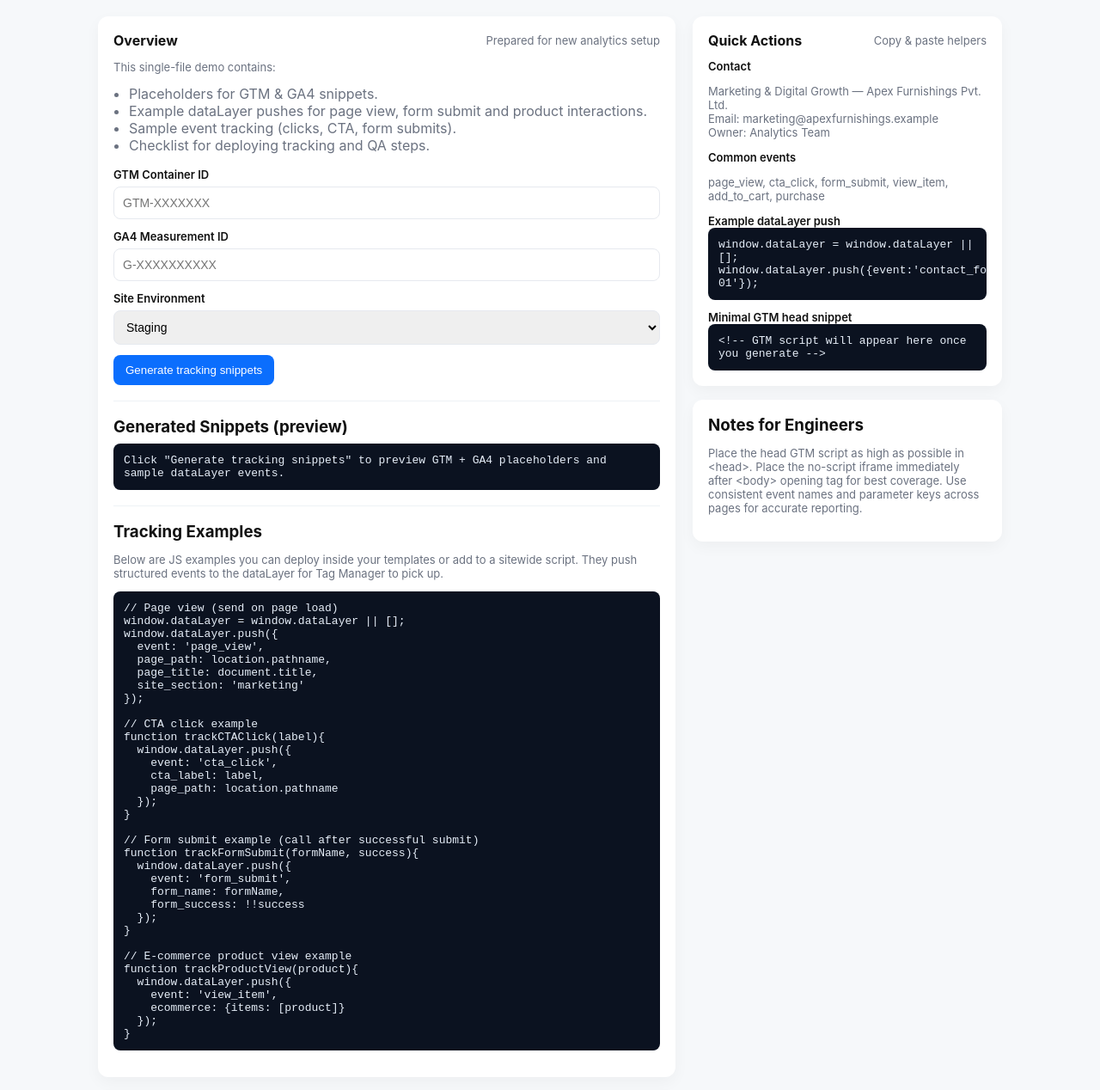
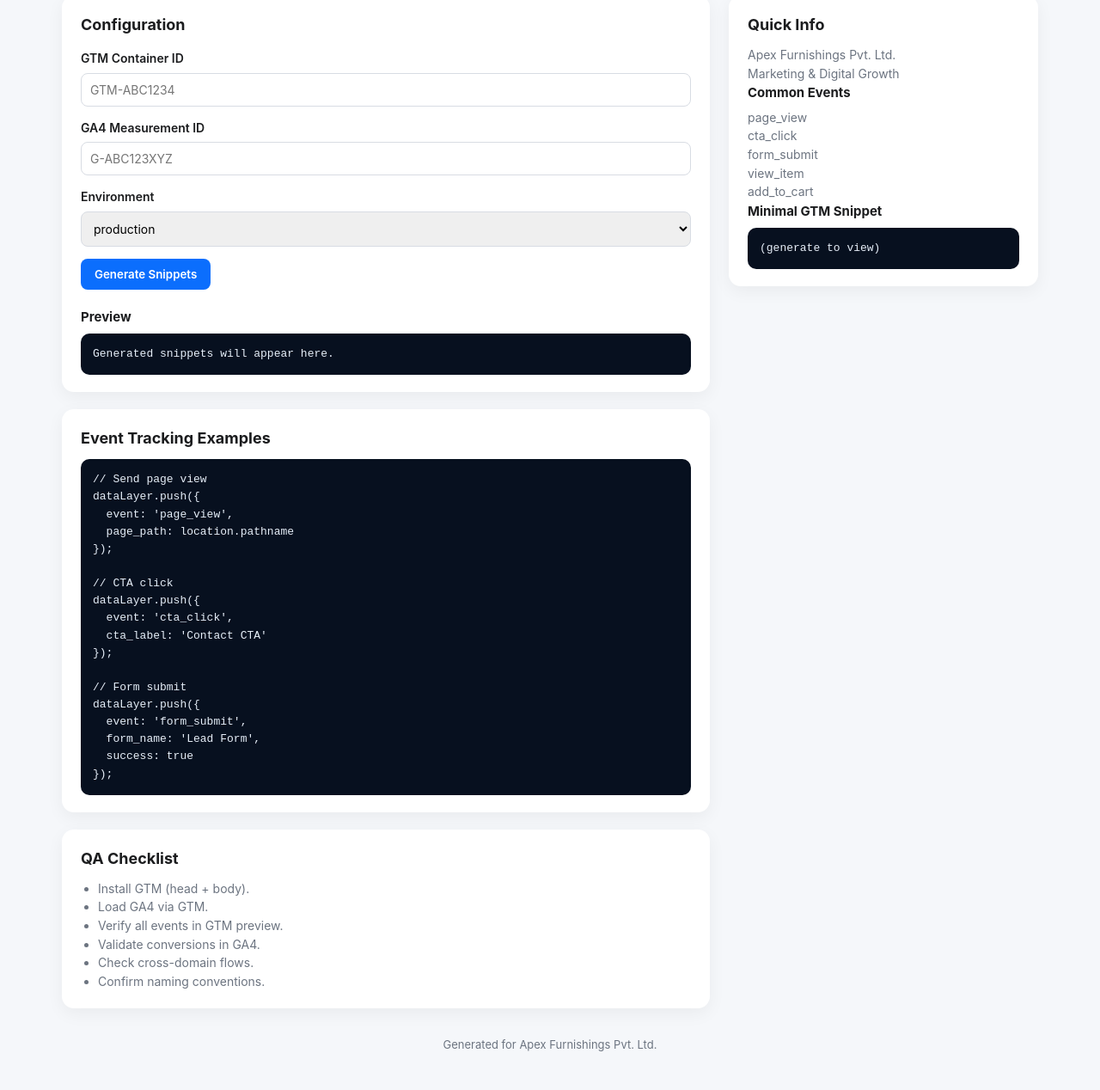
Before and after one commit to rahulchiliveri/ekaur, a plain HTML site: page index.html in a window 1280 px wide. Shown: the part 135-1403 px from the top of the page at 86% size. Drawn offline with Linux system fonts and the light colour scheme.

Commit message:
Update index.html

```diff
--- a/index.html
+++ b/index.html
@@ -3,215 +3,137 @@
 <head>
   <meta charset="utf-8">
   <meta name="viewport" content="width=device-width,initial-scale=1">
-  <title>Apex Furnishings Pvt. Ltd. — Marketing & Digital Growth</title>
-  <meta name="description" content="Analytics & tracking support landing page for Apex Furnishings Pvt. Ltd. — New analytics setup and tracking support (Marketing & Digital Growth).">
+  <title>Apex Furnishings — Analytics Setup & Tracking</title>
+  <meta name="description" content="Landing page for Apex Furnishings Pvt. Ltd. to demonstrate new analytics setup, GA4, GTM, and tracking support.">
   <style>
-    :root{--bg:#f6f8fa;--card:#ffffff;--accent:#0b6efd;--muted:#6b7280}
-    *{box-sizing:border-box}
-    body{font-family:Inter, system-ui, -apple-system, 'Segoe UI', Roboto, 'Helvetica Neue', Arial; margin:0;background:var(--bg);color:#111}
-    .container{max-width:1100px;margin:36px auto;padding:24px}
-    header{display:flex;align-items:center;gap:16px}
-    .logo{width:72px;height:72px;border-radius:12px;background:linear-gradient(135deg,#e6f0ff,#eaf7ff);display:flex;align-items:center;justify-content:center;font-weight:700;color:var(--accent)}
-    h1{margin:0;font-size:20px}
-    p.lead{margin:6px 0 0;color:var(--muted)}
+    :root{--primary:#0b6efd;--bg:#f5f7fa;--card:#ffffff;--text:#1b1c1e;--muted:#6c7480}
+    *{box-sizing:border-box;margin:0;padding:0;font-family:Inter,system-ui,Arial}
+    body{background:var(--bg);color:var(--text);line-height:1.55}
+    .container{max-width:1200px;margin:auto;padding:32px}
 
-    .grid{display:grid;grid-template-columns:1fr 360px;gap:20px;margin-top:22px}
-    .card{background:var(--card);padding:18px;border-radius:12px;box-shadow:0 6px 18px rgba(12,15,25,0.04)}
+    header{display:flex;align-items:center;gap:18px;margin-bottom:28px}
+    .logo{width:70px;height:70px;border-radius:14px;background:linear-gradient(135deg,#e0f0ff,#f0f8ff);display:flex;align-items:center;justify-content:center;font-weight:700;font-size:22px;color:var(--primary)}
+    h1{font-size:24px;font-weight:700}
+    .lead{color:var(--muted);margin-top:4px}
 
-    .section-title{display:flex;justify-content:space-between;align-items:center;margin-bottom:12px}
-    .section-title h2{font-size:16px;margin:0}
-    .small{font-size:13px;color:var(--muted)}
+    .grid{display:grid;grid-template-columns:1fr 360px;gap:22px}
+    .card{background:var(--card);padding:20px 22px;border-radius:14px;box-shadow:0 6px 20px rgba(0,0,0,0.05)}
+    h2{font-size:18px;margin-bottom:10px}
+    h3{font-size:15px;margin-bottom:6px}
 
-    .sample-code{background:#0b1220;color:#e6eef8;padding:12px;border-radius:8px;font-family:monospace;font-size:13px;overflow:auto}
+    .sample{background:#07101f;color:#e6eef8;padding:14px;border-radius:10px;font-family:monospace;font-size:13px;white-space:pre;overflow:auto;margin-top:8px}
 
-    label{display:block;font-weight:600;margin-top:12px;font-size:13px}
-    input,select,textarea{width:100%;padding:10px;border:1px solid #e6e9ef;border-radius:8px;margin-top:6px;font-size:14px}
-    textarea{min-height:110px}
-    .btn{display:inline-block;padding:10px 14px;background:var(--accent);color:#fff;border-radius:8px;border:0;cursor:pointer;margin-top:12px}
+    label{font-size:14px;font-weight:600;margin-top:14px;display:block}
+    input,select,textarea{width:100%;padding:10px;border-radius:8px;border:1px solid #d8dce3;font-size:14px;margin-top:6px}
+    .btn{margin-top:14px;background:var(--primary);color:#fff;border:0;padding:10px 16px;border-radius:8px;font-weight:600;cursor:pointer}
 
-    ul.checklist{padding-left:18px;margin:8px 0;color:var(--muted)}
-    footer{margin-top:18px;color:var(--muted);font-size:13px;text-align:center}
+    ul{padding-left:20px;margin-top:8px;color:var(--muted);font-size:14px}
 
-    @media (max-width:900px){.grid{grid-template-columns:1fr}}
+    footer{text-align:center;margin-top:32px;color:var(--muted);font-size:13px}
+
+    @media(max-width:900px){.grid{grid-template-columns:1fr}}
   </style>
 </head>
 <body>
 <div class="container">
+
   <header>
     <div class="logo">AF</div>
     <div>
-      <h1>Apex Furnishings Pvt. Ltd. — Analytics & Tracking</h1>
-      <p class="lead">Department: Marketing & Digital Growth — Issue: New Analytics Setup & Tracking Support</p>
+      <h1>Apex Furnishings — Analytics & Tracking Setup</h1>
+      <p class="lead">Marketing & Digital Growth • New Analytics Setup & Tracking Support</p>
     </div>
   </header>
 
   <div class="grid">
-    <!-- MAIN COLUMN -->
     <div>
       <div class="card">
-        <div class="section-title">
-          <h2>Overview</h2>
-          <span class="small">Prepared for new analytics setup</span>
-        </div>
-        <p class="small">This single-file demo contains:
-          <ul class="checklist">
-            <li>Placeholders for GTM & GA4 snippets.</li>
-            <li>Example dataLayer pushes for page view, form submit and product interactions.</li>
-            <li>Sample event tracking (clicks, CTA, form submits).</li>
-            <li>Checklist for deploying tracking and QA steps.</li>
-          </ul>
-        </p>
+        <h2>Configuration</h2>
 
-        <div style="margin-top:12px">
-          <label>GTM Container ID</label>
-          <input id="gtmId" placeholder="GTM-XXXXXXX">
+        <label>GTM Container ID</label>
+        <input id="gtmId" placeholder="GTM-ABC1234" />
 
-          <label>GA4 Measurement ID</label>
-          <input id="ga4Id" placeholder="G-XXXXXXXXXX">
+        <label>GA4 Measurement ID</label>
+        <input id="ga4Id" placeholder="G-ABC123XYZ" />
 
-          <label>Site Environment</label>
-          <select id="env">
-            <option value="staging">Staging</option>
-            <option value="production">Production</option>
-          </select>
+        <label>Environment</label>
+        <select id="env"><option>production</option><option>staging</option></select>
 
-          <button class="btn" onclick="generateSnippets()">Generate tracking snippets</button>
-        </div>
+        <button class="btn" onclick="generateSnippets()">Generate Snippets</button>
 
-        <hr style="margin:18px 0;border:none;border-top:1px solid #eef2f6">
+        <h3 style="margin-top:20px">Preview</h3>
+        <div class="sample" id="preview">Generated snippets will appear here.</div>
+      </div>
 
-        <div>
-          <h3 style="margin:0 0 8px 0">Generated Snippets (preview)</h3>
-          <div class="sample-code" id="snippetPreview">Click "Generate tracking snippets" to preview GTM + GA4 placeholders and sample dataLayer events.</div>
-        </div>
-
-        <hr style="margin:18px 0;border:none;border-top:1px solid #eef2f6">
-
-        <div>
-          <h3 style="margin:0 0 8px 0">Tracking Examples</h3>
-          <p class="small">Below are JS examples you can deploy inside your templates or add to a sitewide script. They push structured events to the dataLayer for Tag Manager to pick up.</p>
-
-<pre class="sample-code">// Page view (send on page load)
-window.dataLayer = window.dataLayer || [];
-window.dataLayer.push({
+      <div class="card" style="margin-top:20px">
+        <h2>Event Tracking Examples</h2>
+        <div class="sample">// Send page view
+dataLayer.push({
   event: 'page_view',
-  page_path: location.pathname,
-  page_title: document.title,
-  site_section: 'marketing'
+  page_path: location.pathname
 });
 
-// CTA click example
-function trackCTAClick(label){
-  window.dataLayer.push({
-    event: 'cta_click',
-    cta_label: label,
-    page_path: location.pathname
-  });
-}
+// CTA click
+dataLayer.push({
+  event: 'cta_click',
+  cta_label: 'Contact CTA'
+});
 
-// Form submit example (call after successful submit)
-function trackFormSubmit(formName, success){
-  window.dataLayer.push({
-    event: 'form_submit',
-    form_name: formName,
-    form_success: !!success
-  });
-}
-
-// E-commerce product view example
-function trackProductView(product){
-  window.dataLayer.push({
-    event: 'view_item',
-    ecommerce: {items: [product]}
-  });
-}
-</pre>
-
-        </div>
-
+// Form submit
+dataLayer.push({
+  event: 'form_submit',
+  form_name: 'Lead Form',
+  success: true
+});</div>
       </div>
 
-      <div class="card" style="margin-top:18px">
-        <div class="section-title"><h2>Implementation & QA Checklist</h2><span class="small">Copy these into your deployment checklist</span></div>
-        <ul class="checklist">
-          <li>Install GTM container snippet on all pages (head + body).</li>
-          <li>Install GA4 via GTM (use Measurement ID in GA4 tag or use gtag if preferred).</li>
-          <li>Verify dataLayer pushes appear in preview mode for each event type.</li>
-          <li>Test key conversion events: contact form, phone click, brochure download, product view, add-to-cart.</li>
-          <li>Set up appropriate GA4 events & conversions via GTM or directly in GA4.</li>
-          <li>Test cross-domain and referral exclusions if using external payment or partner flows.</li>
-          <li>Document event naming, parameters and owner for each event.</li>
-          <li>Confirm data retention and user-ID strategy with legal/privacy team.</li>
+      <div class="card" style="margin-top:20px">
+        <h2>QA Checklist</h2>
+        <ul>
+          <li>Install GTM (head + body).</li>
+          <li>Load GA4 via GTM.</li>
+          <li>Verify all events in GTM preview.</li>
+          <li>Validate conversions in GA4.</li>
+          <li>Check cross-domain flows.</li>
+          <li>Confirm naming conventions.</li>
         </ul>
       </div>
-
     </div>
 
-    <!-- SIDEBAR -->
     <aside>
       <div class="card">
-        <div class="section-title"><h2>Quick Actions</h2><span class="small">Copy & paste helpers</span></div>
+        <h2>Quick Info</h2>
+        <p style="color:var(--muted);font-size:14px">Apex Furnishings Pvt. Ltd.<br>Marketing & Digital Growth</p>
 
-        <label>Contact</label>
-        <p class="small">Marketing & Digital Growth — Apex Furnishings Pvt. Ltd.<br>Email: marketing@apexfurnishings.example<br>Owner: Analytics Team</p>
+        <h3>Common Events</h3>
+        <p style="color:var(--muted);font-size:14px">page_view<br>cta_click<br>form_submit<br>view_item<br>add_to_cart</p>
 
-        <label>Common events</label>
-        <p class="small">page_view, cta_click, form_submit, view_item, add_to_cart, purchase</p>
-
-        <label>Example dataLayer push</label>
-        <div class="sample-code">window.dataLayer = window.dataLayer || [];
-window.dataLayer.push({event:'contact_form',form_type:'marketing_inquiry',form_id:'lead-01'});</div>
-
-        <label>Minimal GTM head snippet</label>
-        <div class="sample-code" id="gtmHeadPreview">&lt;!-- GTM script will appear here once you generate --&gt;</div>
-
-      </div>
-
-      <div class="card" style="margin-top:16px">
-        <h3 style="margin:0 0 8px 0">Notes for Engineers</h3>
-        <p class="small">Place the head GTM script as high as possible in &lt;head&gt;. Place the no-script iframe immediately after &lt;body&gt; opening tag for best coverage. Use consistent event names and parameter keys across pages for accurate reporting.</p>
+        <h3>Minimal GTM Snippet</h3>
+        <div class="sample" id="gtmHead">(generate to view)</div>
       </div>
     </aside>
   </div>
 
-  <footer>
-    <small>Generated for: Apex Furnishings Pvt. Ltd. — Issue: New Analytics Setup & Tracking Support</small>
-  </footer>
+  <footer>Generated for Apex Furnishings Pvt. Ltd.</footer>
 </div>
 
 <script>
-  function generateSnippets(){
-    var gtm = document.getElementById('gtmId').value.trim() || 'GTM-XXXXXXX';
-    var ga4 = document.getElementById('ga4Id').value.trim() || 'G-XXXXXXXXXX';
-    var env = document.getElementById('env').value;
+function generateSnippets(){
+  const gtm = document.getElementById('gtmId').value || 'GTM-XXXXXXX';
+  const ga4 = document.getElementById('ga4Id').value || 'G-XXXXXXXXXX';
+  const env = document.getElementById('env').value;
 
-    var head = `<!-- Google Tag Manager (head) -->\n<script>window.dataLayer = window.dataLayer || []; window.dataLayer.push({site_env: '${env}'});</script>\n<script async src="https://www.googletagmanager.com/gtm.js?id=${gtm}"></script>\n<!-- /GTM -->`;
+  const head = `<!-- GTM Head -->\n<script>window.dataLayer = window.dataLayer || []; dataLayer.push({env:'${env}'});<\/script>\n<script async src="https://www.googletagmanager.com/gtm.js?id=${gtm}"><\/script>`;
 
-    var bodyNoScript = `<!-- Google Tag Manager (noscript) -->\n<noscript><iframe src="https://www.googletagmanager.com/ns.html?id=${gtm}" height="0" width="0" style="display:none;visibility:hidden"></iframe></noscript>\n<!-- /GTM -->`;
+  const noscript = `<!-- GTM Body -->\n<noscript><iframe src="https://www.googletagmanager.com/ns.html?id=${gtm}" height="0" width="0" style="display:none;visibility:hidden"></iframe></noscript>`;
 
-    var ga4Snippet = `<!-- GA4 via gtag (example) -->\n<script async src="https://www.googletagmanager.com/gtag/js?id=${ga4}"></script>\n<script>window.dataLayer = window.dataLayer || []; function gtag(){dataLayer.push(arguments);} gtag('js', new Date()); gtag('config', '${ga4}');</script>`;
+  const ga4Snippet = `<!-- GA4 -->\n<script async src="https://www.googletagmanager.com/gtag/js?id=${ga4}"><\/script>\n<script>window.dataLayer = window.dataLayer || []; function gtag(){dataLayer.push(arguments);} gtag('js', new Date()); gtag('config', '${ga4}');<\/script>`;
 
-    var combined = head + "\n\n" + bodyNoScript + "\n\n" + ga4Snippet + "\n\n/* SAMPLE dataLayer pushes (place in site scripts where relevant) */\n" +
-      "window.dataLayer.push({event: 'page_view', page_path: location.pathname});\n" +
-      "window.dataLayer.push({event: 'form_submit', form_name: 'Contact - Marketing', form_success: true});\n";
+  const combined = `${head}\n\n${noscript}\n\n${ga4Snippet}`;
 
-    document.getElementById('snippetPreview').textContent = combined;
-    document.getElementById('gtmHeadPreview').textContent = head;
-  }
-
-  // Example: wire CTA buttons (for demo only)
-  document.addEventListener('click', function(e){
-    var target = e.target.closest('[data-track-cta]');
-    if(target){
-      var label = target.getAttribute('data-track-cta') || target.innerText || 'cta';
-      window.dataLayer = window.dataLayer || [];
-      window.dataLayer.push({event:'cta_click', cta_label: label, page_path: location.pathname});
-    }
-  });
-
-  // Expose helper functions to window for dev console testing
-  window.trackCTAClick = function(label){ window.dataLayer = window.dataLayer || []; window.dataLayer.push({event:'cta_click', cta_label: label}); };
-  window.trackFormSubmit = function(name, success){ window.dataLayer = window.dataLayer || []; window.dataLayer.push({event:'form_submit', form_name:name, form_success: !!success}); };
+  document.getElementById('preview').textContent = combined;
+  document.getElementById('gtmHead').textContent = head;
+}
 </script>
 </body>
 </html>
```
